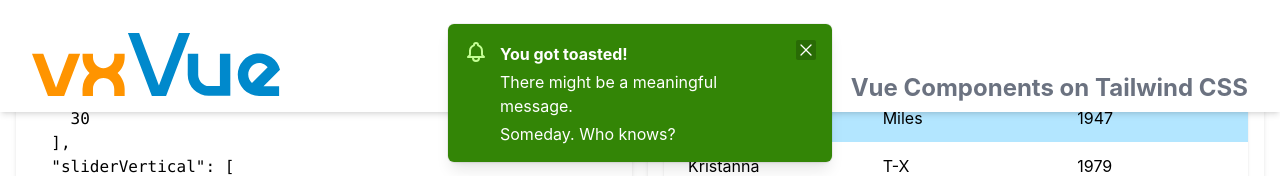
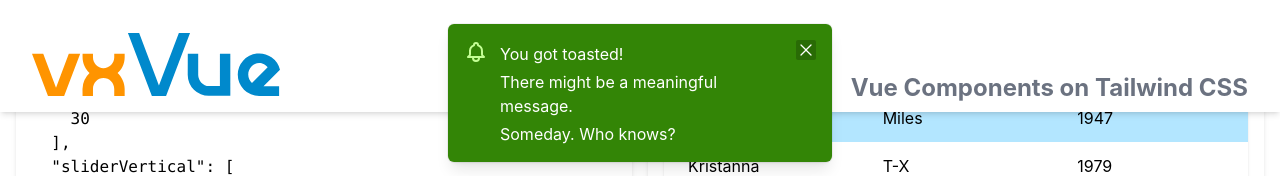
Before and after one commit to Vectrex/vxVue, a Vue app: page / in a window 1280 px wide. Both pictures are taken after a click on the button "Toast me!". Shown: the part 1507-1683 px from the top of the page. Built offline with nearby package versions, Linux system fonts and the light colour scheme.

Commit message:
Message toast slots location improved

```diff
--- a/src/components/message-toast.vue
+++ b/src/components/message-toast.vue
@@ -36,15 +36,15 @@
           <div class="p-4">
             <div class="flex items-start">
               <div class="flex-shrink-0">
-                <slot name="icon"></slot>
+                <slot name="icon" />
               </div>
               <div class="flex-1 pt-0.5 ml-3 w-0">
-                <p class="font-bold">
-                  <slot name="title">{{ title }}</slot>
-                </p>
-                <p class="mt-1" v-for="line in lines">
-                  <slot>{{ line }}</slot>
-                </p>
+                <slot name="title"><div class="font-bold">{{ title }}</div></slot>
+                <slot>
+                  <p class="mt-1" v-for="line in lines">
+                    {{ line }}
+                  </p>
+                </slot>
               </div>
               <div class="flex flex-shrink-0 ml-4">
                 <button @click="emit('close')" class="inline-flex text-white bg-black bg-opacity-20 rounded-sm focus:ring-2 focus:outline-none hover:text-stone-200 focus:ring-stone-200">
```
